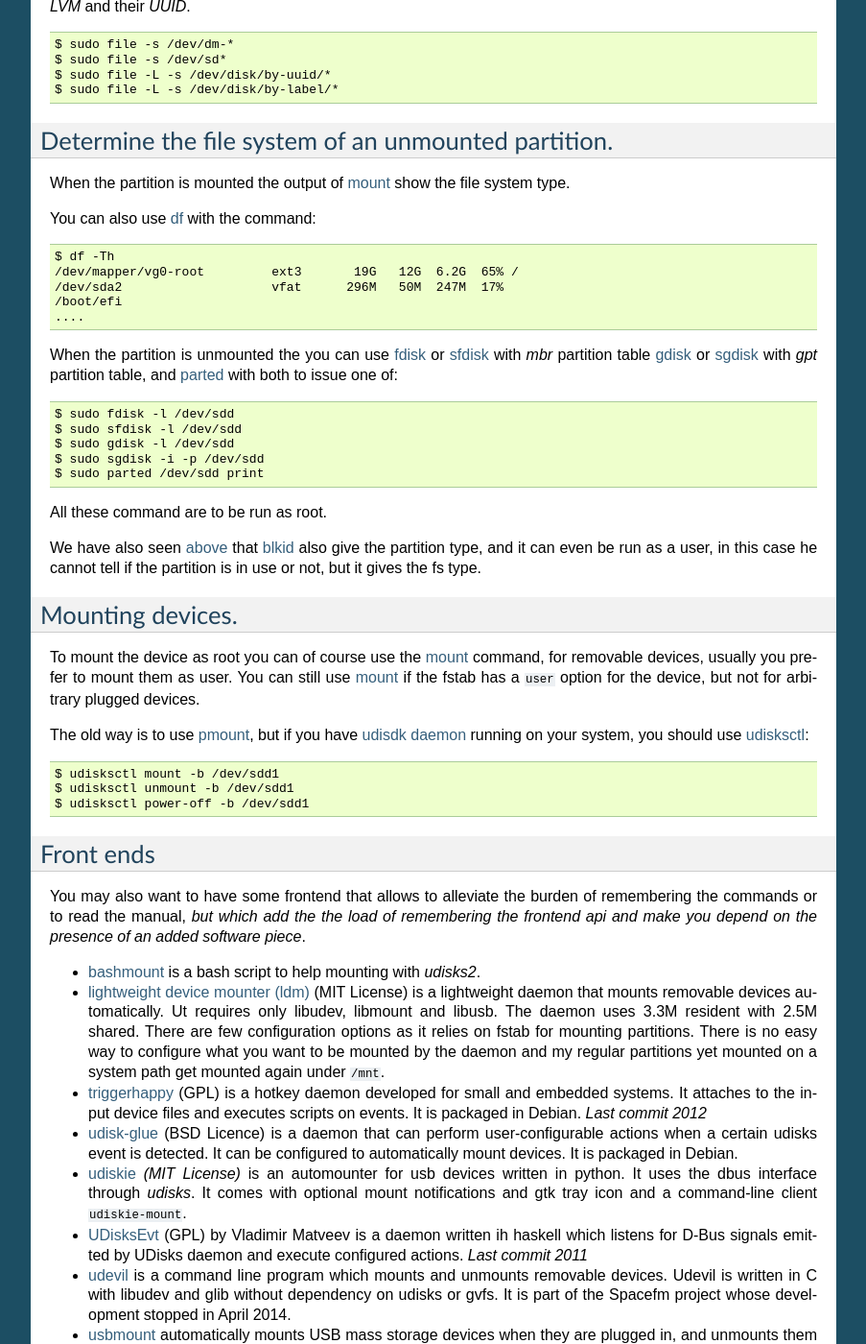
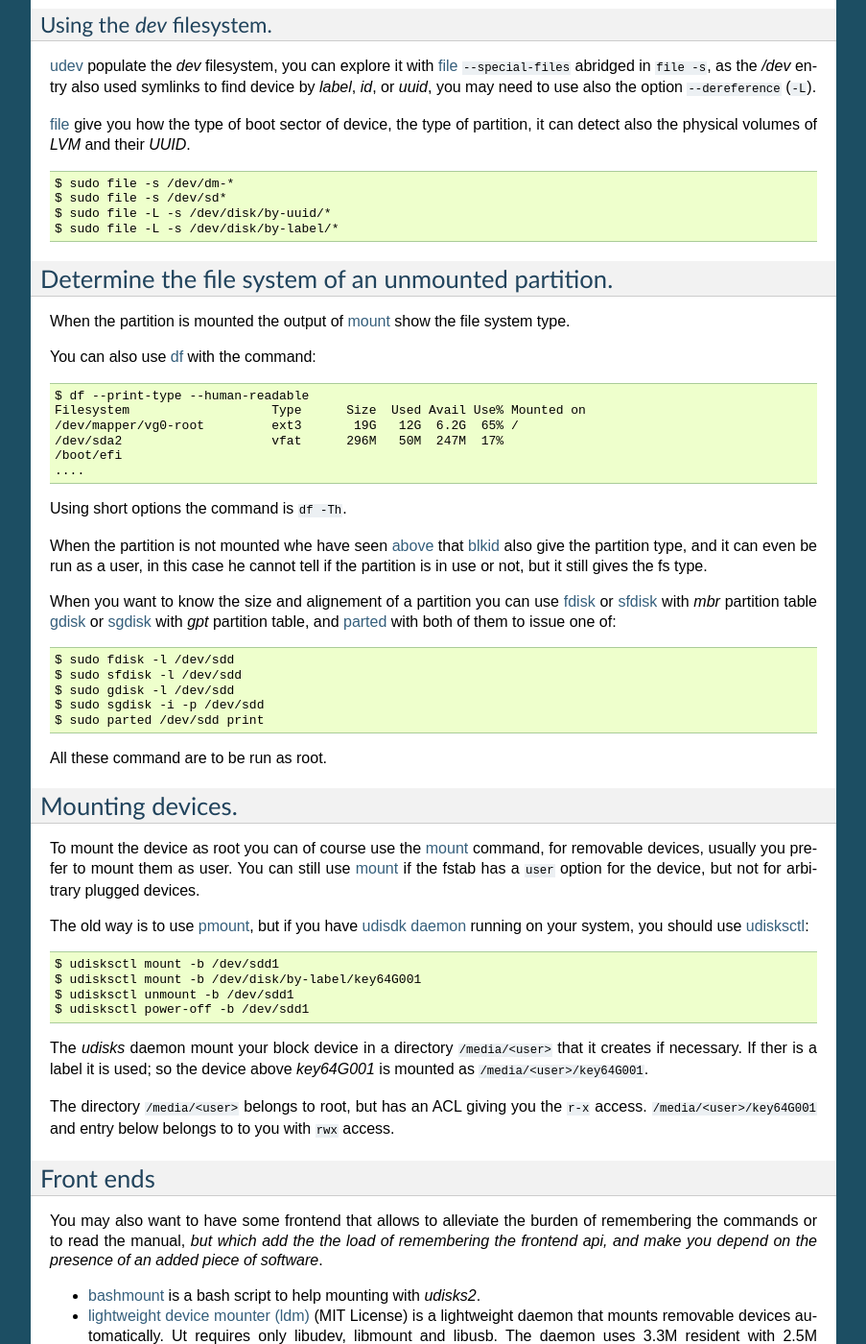
Before and after one commit to marczz/unix_memo, a Sphinx documentation site: the page built from source/devices.rst, in a window 1280 px wide and 1400 px high, scrolled down 2294 px. Shown: the whole window at 96% size, without its empty margins (198-1101 px from the left). Built offline with Sphinx 7.4.7, drawn with Linux system fonts in a browser that asks for light colours; the version number could not be read and is left out; some of the changed text lies outside the part shown.

Commit message:
devices.rst: more detailed description.

```diff
--- a/source/devices.rst
+++ b/source/devices.rst
@@ -1,5 +1,7 @@
-Operating on devices
-====================
+.. _disk-devices:
+
+Operating on disk devices
+=========================
 
 Listing devices.
 ----------------
@@ -82,12 +84,17 @@
 :ref:`dev filesystem <dev_fs>`, or the commands: :man:`fdisk`, :man:`sfdisk`,
 :man:`gdisk`, :man:`sgdisk` or :man:`parted`.
 
-You may have to use a second level whent the partition is a lvm
-partition used in a volume group divided in logical volumes by using
-:man:`lvdisplay` or for a btrfs file system divided in subvolumes by
-using :man:`btrfs-subvolume`.
+You may have to use a second level when the partition is not a
+physical partition but a logical partition.
+lvm volumes are grouped in *volume groups* divided in *logical
+volumes* that you can list using
+:man:`lvdisplay`.
 
-You can then get more info using the device entry:
+If the partition host a btrfs file system, you can list the
+subvolumes that compose it by using :man:`btrfs-subvolume`.
+
+When you add the device entry to *udiskctl* you obtain a more detailed
+info:
 
 ::
 
@@ -98,7 +105,7 @@
 
 ``-p`` *is an abbrev for* ``--object-path`` *and* ``b`` *an abbrev
 for* ``--block-device``. In any case the *block-device* the
-*object-path* are told in the answer.
+*object-path* is told in the answer.
 
 You can also use ``udisksctl monitor`` to monitor devices
 before connecting the device and see the
@@ -107,6 +114,14 @@
 It is also shown in your kernel messages, and can be read with
 :man:`dmesg` but it is quite laborious to find the proper line.
 
+
+References
+++++++++++
+
+-   `udisksctl
+    <http://udisks.freedesktop.org/docs/latest/udisksctl.1.html>`_
+-   `ArchWiki: udisks
+    <https://wiki.archlinux.org/index.php/Udisks>`_
 
 Using the *udev* level for usb devices.
 ~~~~~~~~~~~~~~~~~~~~~~~~~~~~~~~~~~~~~~~
@@ -182,16 +197,24 @@
 
 You can also use :man:`df` with the command::
 
-  $ df -Th
+  $ df --print-type --human-readable
+  Filesystem                   Type      Size  Used Avail Use% Mounted on
   /dev/mapper/vg0-root         ext3       19G   12G  6.2G  65% /
   /dev/sda2                    vfat      296M   50M  247M  17%
   /boot/efi
   ....
 
-When the partition is unmounted the you can use
-:man:`fdisk` or :man:`sfdisk` with *mbr* partition table
-:man:`gdisk` or :man:`sgdisk` with *gpt* partition table,
-and  :man:`parted` with both to issue one of::
+Using short options the command is ``df -Th``.
+
+When the partition is not mounted whe have seen :ref:`above <blkid>`
+that :man:`blkid` also give the partition type, and it can even be run
+as a user, in this case he cannot tell if the partition is in use or
+not, but it still gives the fs type.
+
+When you want to know the size and alignement of a partition you can
+use :man:`fdisk` or :man:`sfdisk` with *mbr* partition table
+:man:`gdisk` or :man:`sgdisk` with *gpt* partition table, and
+:man:`parted` with both of them to issue one of::
 
   $ sudo fdisk -l /dev/sdd
   $ sudo sfdisk -l /dev/sdd
@@ -200,11 +223,6 @@
   $ sudo parted /dev/sdd print
 
 All these command are to be run as root.
-
-
-We have also seen :ref:`above <blkid>` that :man:`blkid` also give the
-partition type, and it can even be run as a user, in this case he
-cannot tell if the partition is in use or not, but it gives the fs type.
 
 Mounting devices.
 -----------------
@@ -224,15 +242,25 @@
 ::
 
     $ udisksctl mount -b /dev/sdd1
+    $ udisksctl mount -b /dev/disk/by-label/key64G001
     $ udisksctl unmount -b /dev/sdd1
     $ udisksctl power-off -b /dev/sdd1
+
+The *udisks* daemon mount your block device in a directory
+``/media/<user>`` that it creates if necessary. If ther is a label it is
+used; so the device above *key64G001* is mounted as
+``/media/<user>/key64G001``.
+
+The directory ``/media/<user>`` belongs to root, but has an ACL giving
+you the ``r-x`` access. ``/media/<user>/key64G001`` and entry below
+belongs to to you with ``rwx`` access.
 
 Front ends
 ----------
 You may also want to have some frontend that allows to alleviate the
 burden of remembering the commands or to read the manual, *but which add
-the the load of remembering the frontend api and make you depend on
-the presence of an added software piece*.
+the the load of remembering the frontend api, and make you depend on
+the presence of an added piece of software*.
 
 -   `bashmount <https://github.com/jamielinux/bashmount/>`__ is a bash
     script to help mounting with *udisks2*.
```
